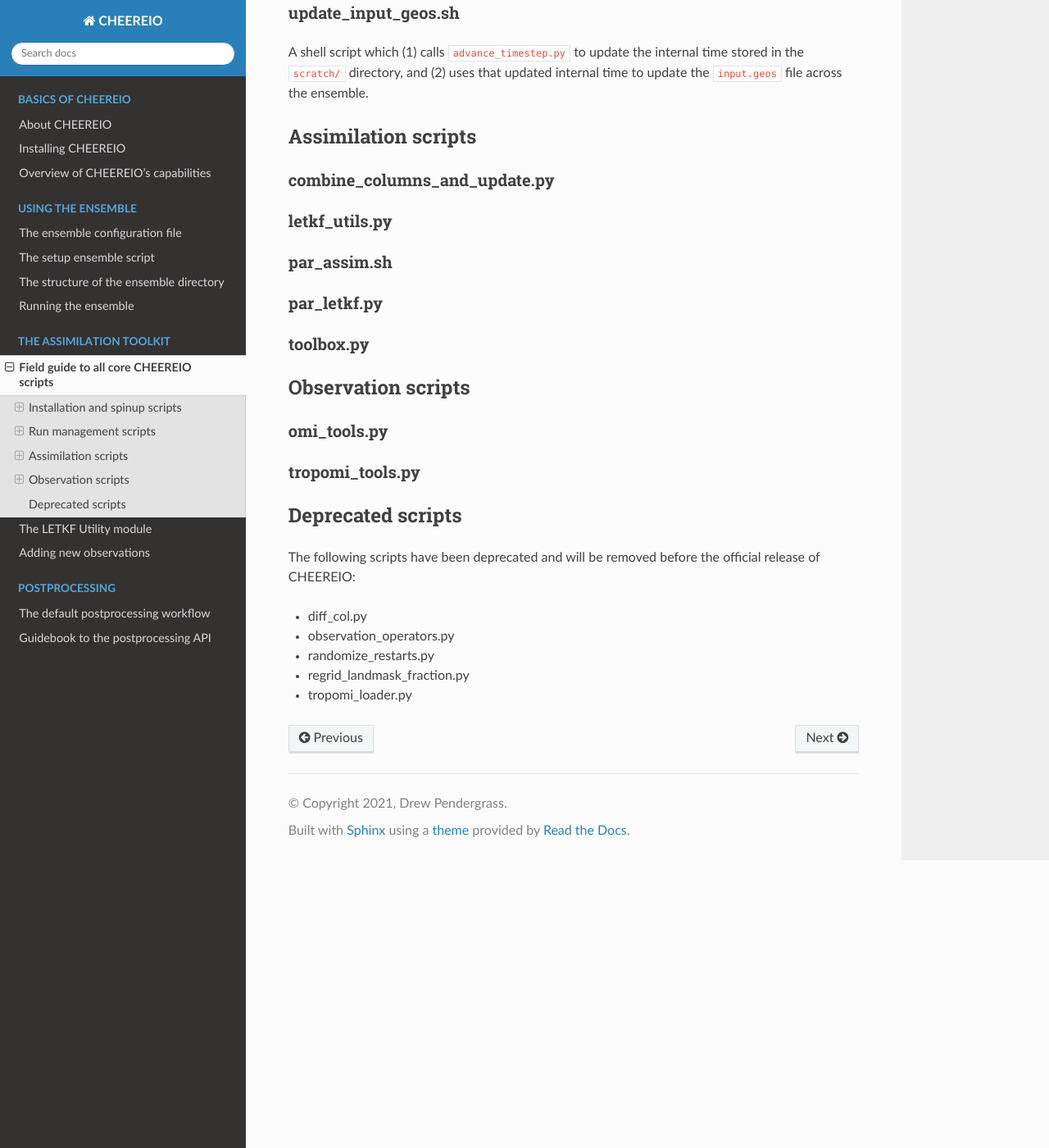
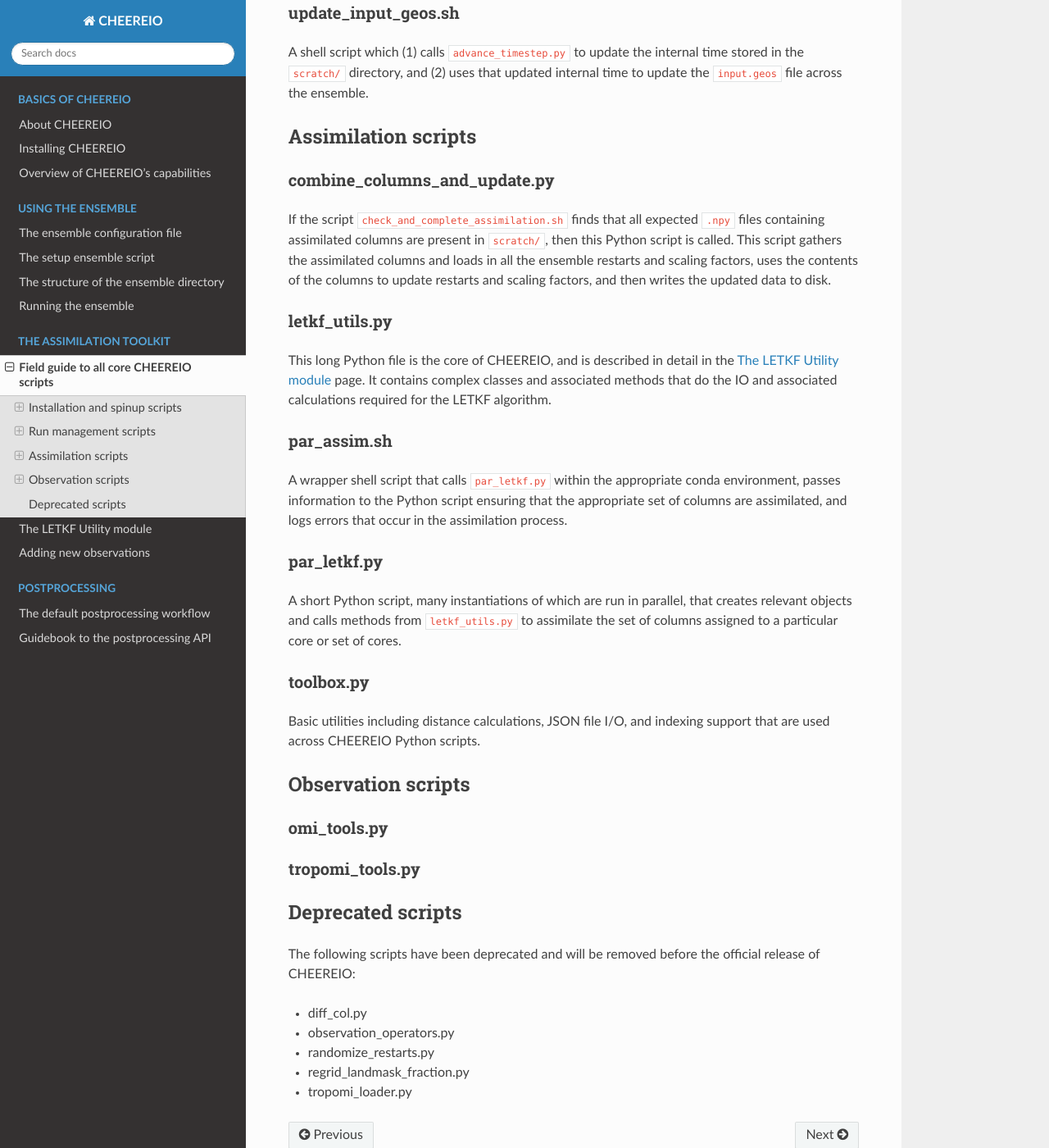
Before and after one commit to drewpendergrass/CHEEREIO, a Sphinx documentation site: the page built from docs/Field-guide-to-scripts.rst, in a window 1280 px wide and 1400 px high, scrolled down 2875 px. Shown: the whole window at 82% size. Built offline with Sphinx 7.4.7 and the Read the Docs theme 2.0.0, drawn with Linux system fonts in a browser that asks for light colours.

Commit message:
update field guide

```diff
--- a/docs/Field-guide-to-scripts.rst
+++ b/docs/Field-guide-to-scripts.rst
@@ -95,17 +95,27 @@
 combine_columns_and_update.py
 ~~~~~~~~~~~~~
 
+If the script ``check_and_complete_assimilation.sh`` finds that all expected ``.npy`` files containing assimilated columns are present in ``scratch/``, then this Python script is called. This script gathers the assimilated columns and loads in all the ensemble restarts and scaling factors, uses the contents of the columns to update restarts and scaling factors, and then writes the updated data to disk.
+
 letkf_utils.py
 ~~~~~~~~~~~~~
+
+This long Python file is the core of CHEEREIO, and is described in detail in the :ref:`LETKF Utility module` page. It contains complex classes and associated methods that do the IO and associated calculations required for the LETKF algorithm.
 
 par_assim.sh
 ~~~~~~~~~~~~~
 
+A wrapper shell script that calls ``par_letkf.py`` within the appropriate conda environment, passes information to the Python script ensuring that the appropriate set of columns are assimilated, and logs errors that occur in the assimilation process.
+
 par_letkf.py
 ~~~~~~~~~~~~~
 
+A short Python script, many instantiations of which are run in parallel, that creates relevant objects and calls methods from ``letkf_utils.py`` to assimilate the set of columns assigned to a particular core or set of cores.
+
 toolbox.py
 ~~~~~~~~~~~~~
+
+Basic utilities including distance calculations, JSON file I/O, and indexing support that are used across CHEEREIO Python scripts.
 
 Observation scripts
 -------------
--- a/docs/The-letkf-utils-module.rst
+++ b/docs/The-letkf-utils-module.rst
@@ -1,3 +1,5 @@
+.. _LETKF Utility module:
+
 The LETKF Utility module
 ==========
 
```
